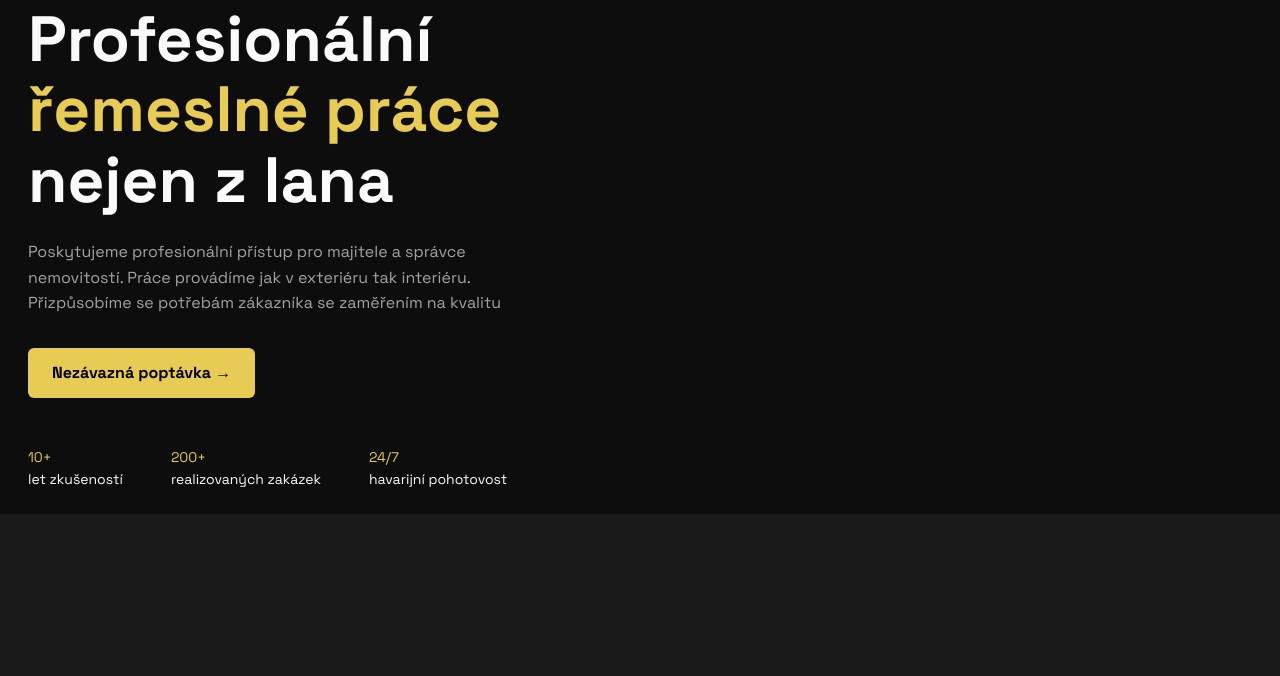
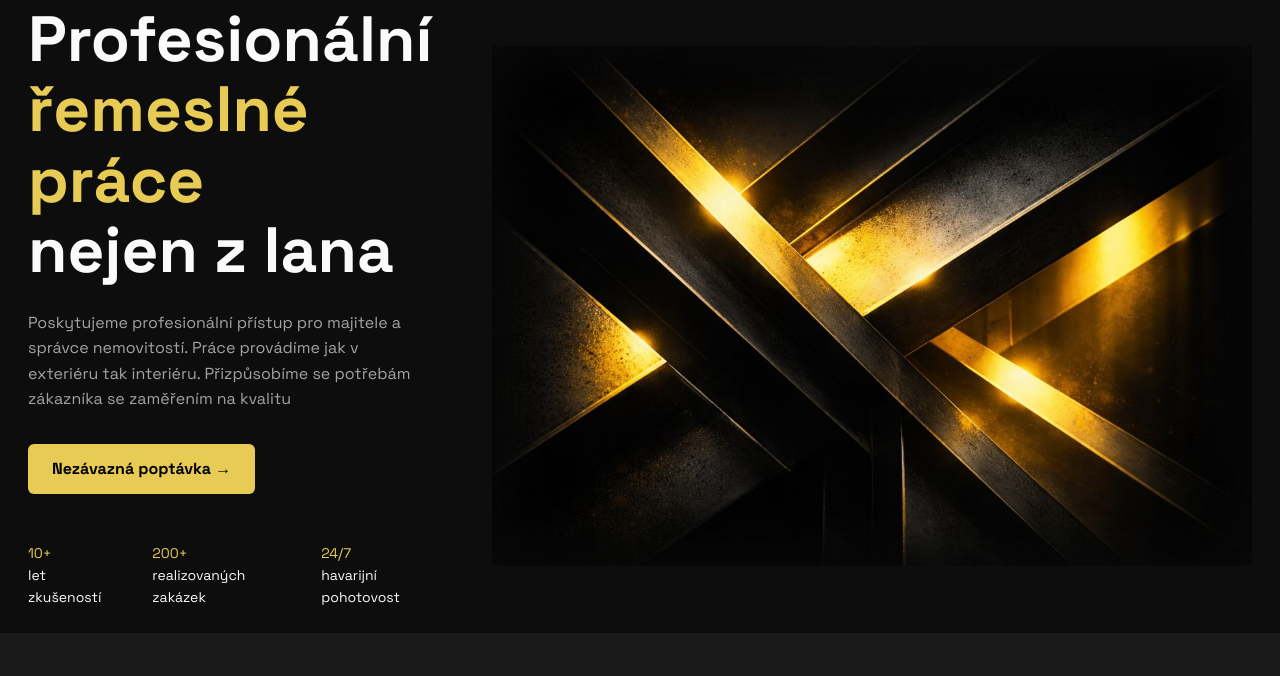
Before and after one commit to zborad77/ZBORADWEB_v001, a website: page index.html in a window 1280 px wide. Shown: the part 124-800 px from the top of the page. Drawn offline with Linux system fonts and the light colour scheme.

Commit message:
Add hero image preview to homepage

```diff
--- a/index.html
+++ b/index.html
@@ -158,9 +158,51 @@
       overflow: hidden !important;
     }
 
+    .hero-visual {
+      display: flex;
+      justify-content: flex-end;
+      align-items: flex-start;
+      padding-right: 30px;
+      overflow: visible;
+    }
+
+    .hero-visual-frame {
+      position: relative;
+      width: min(760px, calc(100vw - 60px));
+      height: 520px;
+      max-width: none;
+      border-radius: 0;
+      overflow: hidden;
+      border: 0;
+      box-shadow: none;
+      background: transparent;
+    }
+
+    .hero-visual-frame::after {
+      content: "";
+      position: absolute;
+      inset: 0;
+      pointer-events: none;
+      box-shadow: inset 0 0 72px rgba(13, 13, 13, 0.95);
+    }
+
+    .hero-visual-frame img {
+      width: 100%;
+      height: 100%;
+      object-fit: cover;
+      object-position: center right;
+      display: block;
+    }
+
     @media (max-width: 700px) {
       .poptavka-grid {
         grid-template-columns: 1fr;
+      }
+    }
+
+    @media (max-width: 992px) {
+      .hero-visual {
+        display: none;
       }
     }
   </style>
@@ -230,6 +272,12 @@
         </div>
       </div>
 
+    </div>
+
+      <div class="hero-visual" aria-hidden="true">
+      <div class="hero-visual-frame">
+        <img src="images/008.jpg" alt="">
+      </div>
     </div>
 
   </div>
```
Also changed, not shown: images/008.jpg (added).
